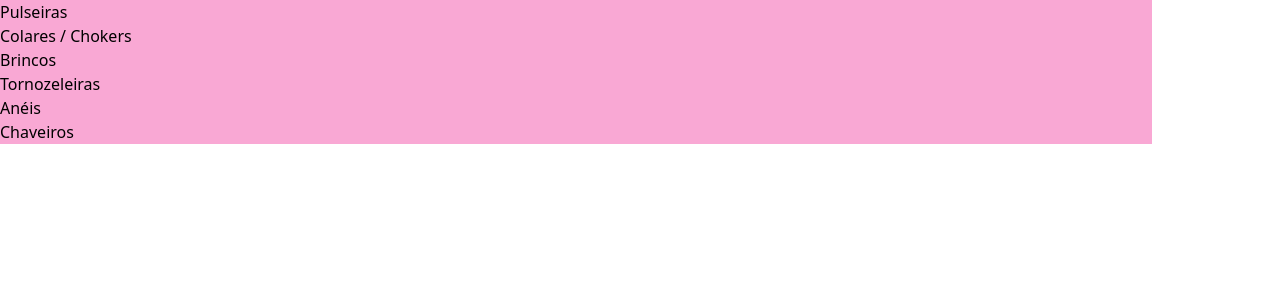
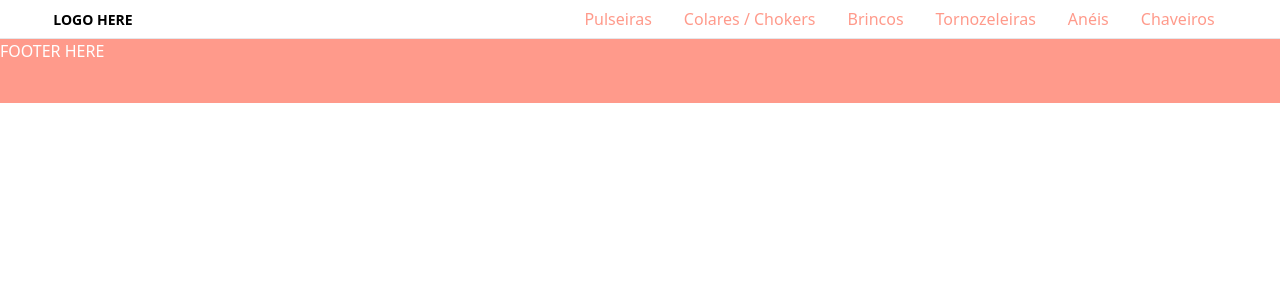
Before and after one commit to jpkiyoshi/contasdefadas-nextjs, a Next.js app: page / in a window 1280 px wide. Shown: the top 300 px of the page. Built offline with nearby package versions, Linux system fonts and the light colour scheme.

Commit message:
added layout, header and footer

```diff
--- /dev/null
+++ b/components/Footer.jsx
@@ -0,0 +1,11 @@
+
+const Footer = () => {
+
+    return (
+    <footer className="bg-contas-pink-main text-white pb-10">
+        FOOTER HERE
+    </footer>
+)
+}
+
+export default Footer;
--- /dev/null
+++ b/components/Header.jsx
@@ -0,0 +1,64 @@
+import { useRouter } from "next/router";
+import Link from "next/link";
+import React from "react";
+
+
+const Logo = () => (
+  <div>
+    <Link href="/">
+      {/* <img src="/images/logo.svg" className="pr-2 w-52 lg:w-42 xl:w-64" /> */}
+      <span>LOGO HERE</span>
+    </Link>
+  </div>
+)
+
+const NavBarLink = ({ linkName, href, }) => (
+  <Link href={href} locale={false}>
+    <a className="px-3 py-2 flex items-center leading-snug text-contas-pink-main hover:text-contas-pink-dark">
+      <span className="ml-2">{linkName}</span>
+    </a>
+  </Link>
+)
+
+const Header = () => {
+  const router = useRouter();
+
+  const [navbarOpen, setNavbarOpen] = React.useState(false);
+
+  return (
+    <header className='sticky top-0 bg-white z-50 border-b '>
+      <nav className="relative flex flex-wrap items-center justify-between">
+        <div className="container m-auto flex items-center justify-between flex-wrap lg:max-w-full lg:w-11/12 lg:flex-nowrap">
+          <div className="w-full relative flex justify-between lg:w-auto lg:static lg:block lg:justify-start">
+            <Link href='/'>
+              <a className="text-sm font-bold leading-relaxed inline-block mr-4 whitespace-nowrap uppercase">
+                <Logo />
+              </a>
+            </Link>
+            <button
+              className="cursor-pointer text-xl leading-none px-3 py-1 border border-solid border-transparent rounded block lg:hidden outline-none focus:outline-none"
+              type="button"
+              onClick={() => setNavbarOpen(!navbarOpen)}>
+              <svg className="fill-current h-7 w-7" viewBox="0 0 20 20" xmlns="http://www.w3.org/2000/svg"><title>Menu</title><path d="M0 3h20v2H0V3zm0 6h20v2H0V9zm0 6h20v2H0v-2z"></path></svg>
+            </button>
+          </div>
+          <div
+            className={
+              `lg:flex flex-grow items-center ${(navbarOpen ? " flex" : " hidden")}`
+            }>
+            <ul className="flex flex-col lg:flex-row list-none text-lg md:text-sm lg:text-sm xl:text-base lg:ml-auto lg:items-center">
+              <li><NavBarLink linkName='Pulseiras' href='/acessorios/pulseiras' /></li>
+              <li><NavBarLink linkName='Colares / Chokers' href='/acessorios/colares' /></li>
+              <li><NavBarLink linkName='Brincos' href='/acessorios/brincos' /></li>
+              <li><NavBarLink linkName='Tornozeleiras' href='/acessorios/tornozeleiras' /></li>
+              <li><NavBarLink linkName='Anéis' href='/acessorios/aneis' /></li>
+              <li><NavBarLink linkName='Chaveiros' href='/acessorios/chaveiros' /></li>
+            </ul>
+          </div>
+        </div>
+      </nav>
+    </header>
+  );
+}
+
+export default Header;
--- /dev/null
+++ b/components/Layout.jsx
@@ -0,0 +1,34 @@
+import Head from 'next/head'
+import Header from './Header'
+import Footer from './Footer'
+import ScrollToTopButton from './ScrollToTopButton'
+
+export default function Layout({ title, children }) {
+
+    return (
+        <div>
+            <Head>
+                <meta charSet="UTF-8" />
+                <meta name="viewport" content="width=device-width, initial-scale=1.0" />
+                <title>Contas de fadas</title>
+                <meta property="og:title" content='Contas de fadas' />
+                <meta name="description" content='Contas de fadas description' />
+                <meta property="og:type" content="website" />
+
+                {/* <link rel="icon" href="/favicon.ico" />
+                <link rel="apple-touch-icon" href="/favicon-32x32.png" />
+                <link rel="apple-touch-icon" sizes="180x180" href="/favicon-180x180.png" /> */}
+            </Head>
+
+            <Header />
+
+            <main>
+                {children}
+            </main>
+
+            <ScrollToTopButton />
+            <Footer />
+
+        </div>
+    )
+}
--- /dev/null
+++ b/components/ScrollToTopButton.jsx
@@ -0,0 +1,35 @@
+import { useState, useEffect } from 'react'
+
+const ScrollToTopButton = () => {
+    const [scrollButtonVisible, setScrollButtonVisible] = useState(false);
+
+    const toggleVisible = () => {
+      const scrolled = document.documentElement.scrollTop;
+      scrolled > 1000
+        ? setScrollButtonVisible(true)
+        : setScrollButtonVisible(false)
+    };
+
+    const scrollToTop = () =>{
+      window.scrollTo({
+        top: 0,
+        behavior: 'smooth'
+      });
+    };
+
+    useEffect(() => {
+      window.addEventListener('scroll', toggleVisible);
+    }, []);
+
+    return (
+        <div className={`
+          ${(scrollButtonVisible ? " fixed" : " hidden")}
+          w-12 h-12 bottom-5 right-5 p-2 bg-contas-pink-dark text-white font-extrabold cursor-pointer
+          flex justify-center items-center`}
+          onClick={() => scrollToTop()}>
+          <span>/\</span>
+        </div>
+    );
+}
+
+export default ScrollToTopButton;
--- a/pages/acessorios/[categoria].js
+++ b/pages/acessorios/[categoria].js
@@ -1,9 +1,12 @@
 import { useRouter } from 'next/router';
 import sanityClient from '@sanity/client';
+
+import Layout from '../../components/Layout';
 
 const Categoria = ({ data }) => {
 
   return (
+    <Layout>
       <div>
         <ul>
           {data.map(acessorio => (
@@ -13,6 +16,7 @@ const Categoria = ({ data }) => {
           ))}
         </ul>
       </div>
+    </Layout>
   );
 };
 
--- a/pages/index.js
+++ b/pages/index.js
@@ -1,19 +1,13 @@
 import Image from 'next/image';
 import Link from 'next/link';
 
+import Layout from '../components/Layout'
+
+
 export default function Home() {
   return (
-    <div className="max-w-6xl bg-pink-300">
-      <Link href="/acessorios/pulseiras">Pulseiras</Link> <br />
-      <Link href="/acessorios/colares">Colares / Chokers</Link>
-      <br />
-      <Link href="/acessorios/brincos">Brincos</Link>
-      <br />
-      <Link href="/acessorios/tornozeleiras">Tornozeleiras</Link>
-      <br />
-      <Link href="/acessorios/aneis">Anéis</Link>
-      <br />
-      <Link href="/acessorios/chaveiros">Chaveiros</Link>
-    </div>
+    <Layout>
+
+    </Layout>
   );
 }
--- a/tailwind.config.js
+++ b/tailwind.config.js
@@ -8,7 +8,19 @@ module.exports = {
   ],
   darkMode: false, // or 'media' or 'class'
   theme: {
-    extend: {}
+    extend: {
+      colors: {
+        'contas-pink-main': '#ff9a8b',
+        'contas-pink-dark': '#ff6a88',
+        'contas-pink-light': '#ff99ac',
+        'contas-purple-dark': '#56001e',
+
+
+      },
+      fontFamily: {
+        'contas-roboto': 'roboto slab'
+      }
+    }
   },
   variants: {
     extend: {}
```
Lines whose indentation alone changed are shown as unchanged.
